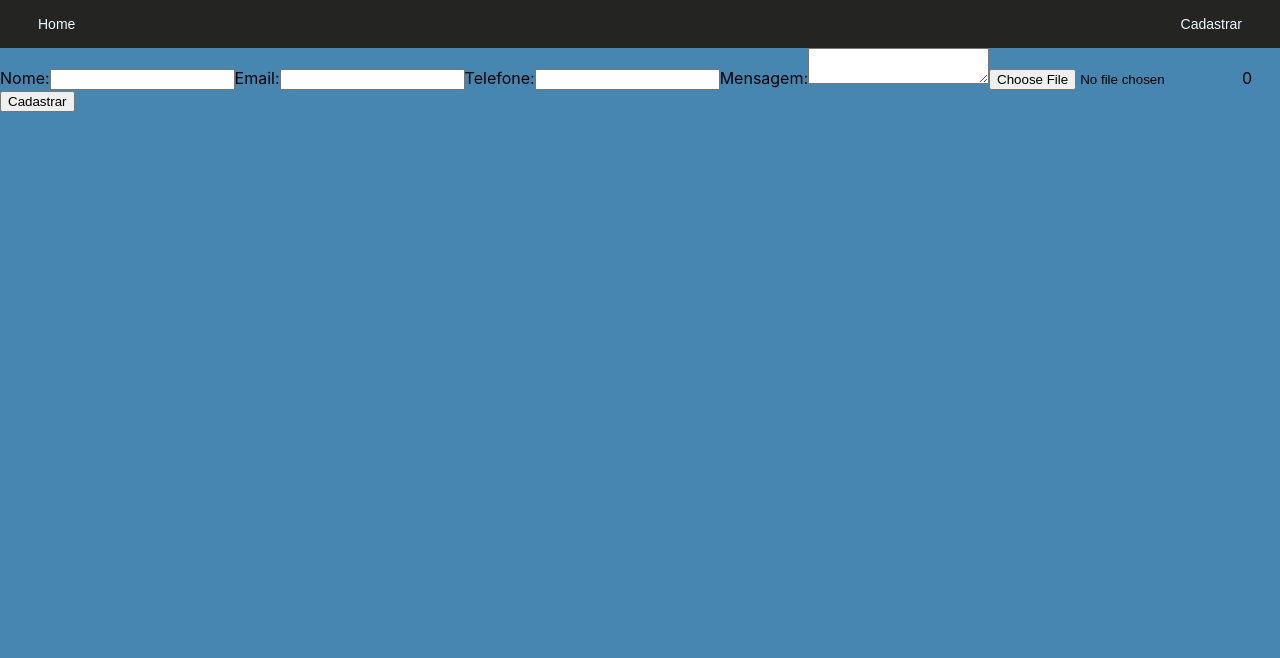
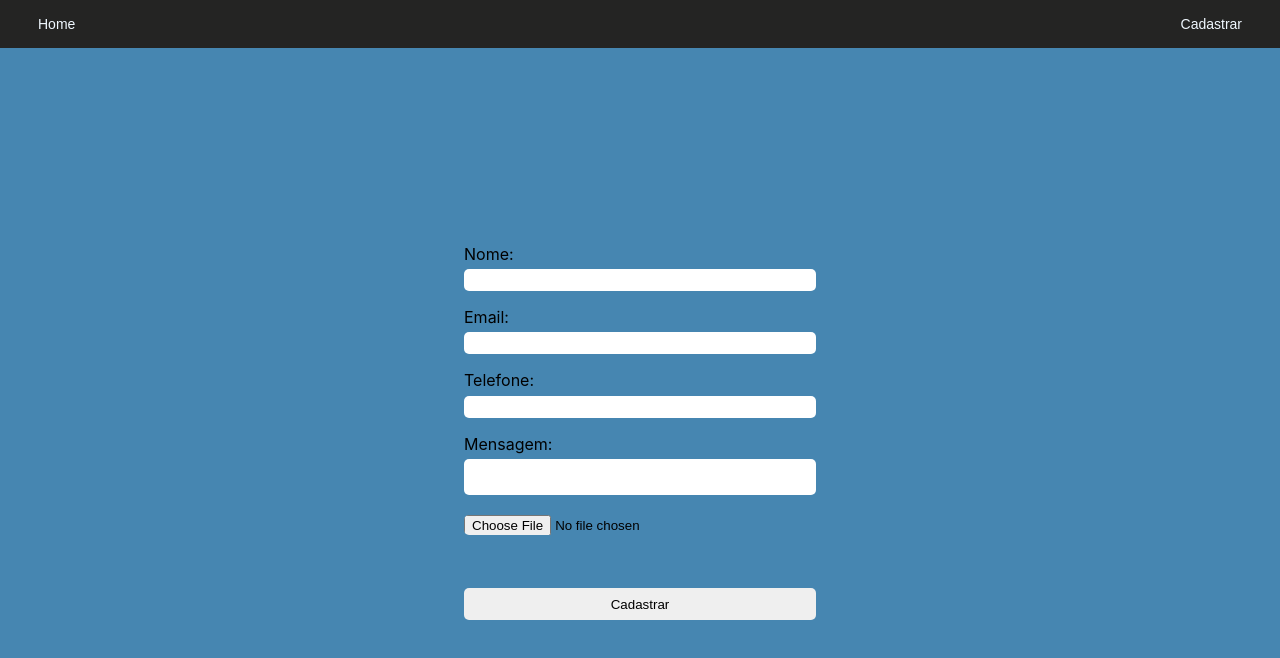
Before and after one commit to LucasTFranca/msb-frontend, a React (Create React App) app: page /register in a window 1280 px wide. Shown: the top 658 px of the page. Built offline with nearby package versions, Linux system fonts and the light colour scheme.

Commit message:
Register page styled, and remove error bug

```diff
--- a/src/pages/Register.jsx
+++ b/src/pages/Register/index.jsx
@@ -1,6 +1,8 @@
-import React, { useState } from 'react';
-import Header from '../components/Header';
-import { sendUser } from '../service';
+import React, { useEffect, useState } from 'react';
+import Header from '../../components/Header';
+import { sendUser } from '../../service';
+
+import './style.css';
 
 function Register() {
   const [name, setName] = useState('');
@@ -9,6 +11,12 @@ function Register() {
   const [message, setMessage] = useState('');
   const [archive, setArchive] = useState();
   const [error, setError] = useState('');
+  const [errorVisible, setErrorVisible] = useState(false);
+
+  useEffect(() => {
+    if (error.length > 0) setErrorVisible(true);
+    else setErrorVisible(false);
+  }, [error]);
 
   function handleChange({ target }) {
     const { id, value } = target;
@@ -54,7 +62,8 @@ function Register() {
   return (
     <div>
       <Header />
-      <div>
+      <div className="register">
+        <div className="container">
           <label htmlFor="name">
             Nome:
             <input onChange={handleChange} id="name" type="text" />
@@ -73,9 +82,10 @@ function Register() {
           </label>
           <input onChange={handleChange} id="archive" type="file" />
 
-        {error.length && <span>{error}</span>}
+          <button onClick={createUser} type="button">Cadastrar</button>
 
-        <button onClick={createUser} type="button">Cadastrar</button>
+          {errorVisible && <span className="error">{error}</span>}
+        </div>
       </div>
     </div>
   );
--- /dev/null
+++ b/src/pages/Register/style.css
@@ -0,0 +1,58 @@
+.register {
+  display: flex;
+  justify-content: center;
+  align-items: center;
+  width: 100%;
+  height: 94vh;
+}
+
+.container {
+  display: flex;
+  flex-direction: column;
+  justify-content: center;
+  width: 22em;
+}
+
+.container label {
+  display: flex;
+  flex-direction: column;
+  margin-top: 1em;
+}
+
+.container input {
+  height: 2.5vh;
+  margin-top: 0.4em;
+  padding-left: 1em;
+  border: none;
+  border-radius: 5px;
+  outline: unset;
+}
+
+.container textarea {
+  height: 4vh;
+  margin-top: 0.4em;
+  padding-left: 1em;
+  border: none;
+  border-radius: 5px;
+  outline: unset;
+  resize: none;
+}
+
+.container button {
+  height: 4vh;
+  border: none;
+  border-radius: 5px;
+  margin-top: 4em;
+  cursor: pointer;
+}
+
+.error {
+  margin-top: 1em;
+  color: red;
+  align-self: center;
+}
+
+#archive {
+  padding-left: 0px;
+  margin-top: 1.5em;
+}
```
Lines whose indentation alone changed are shown as unchanged.
